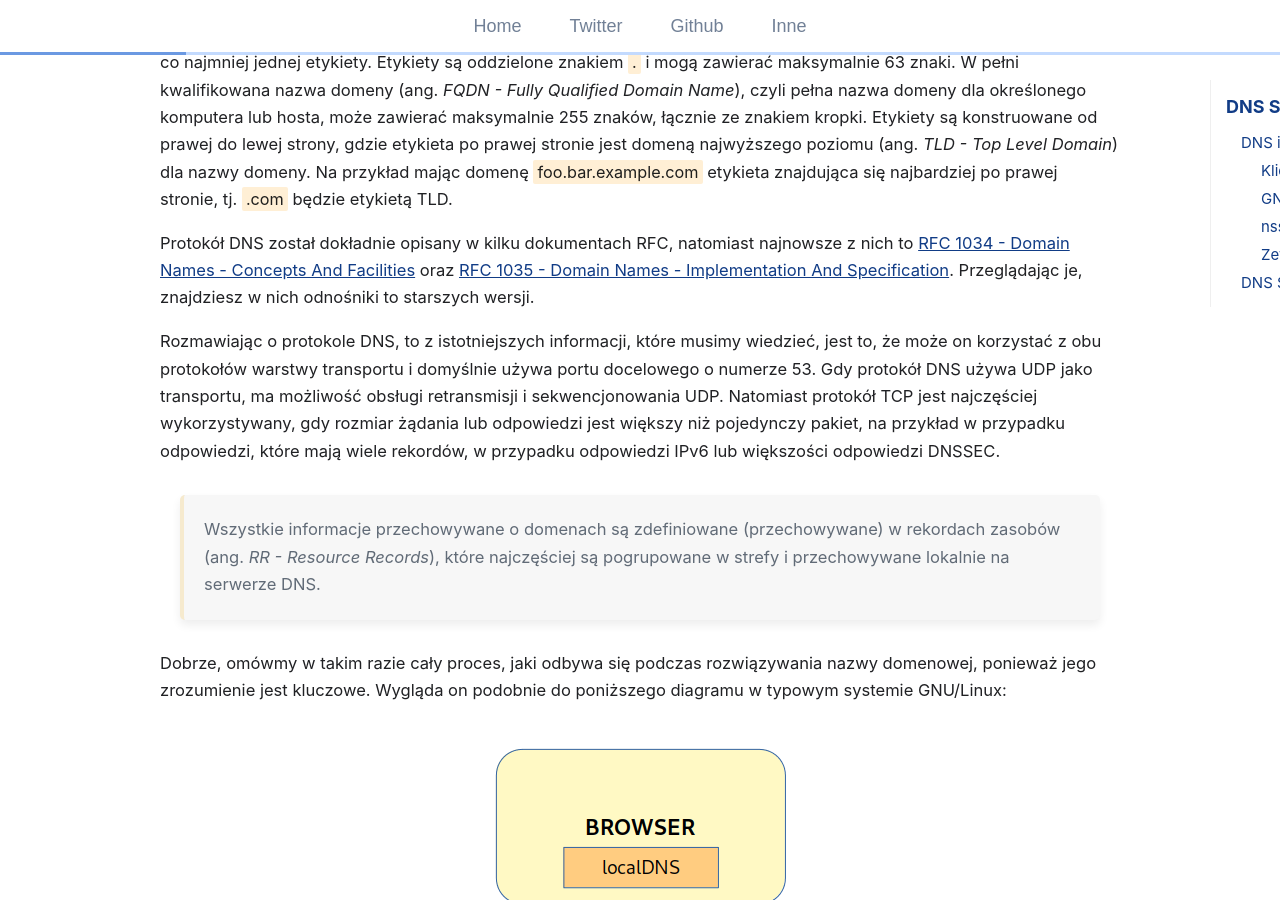
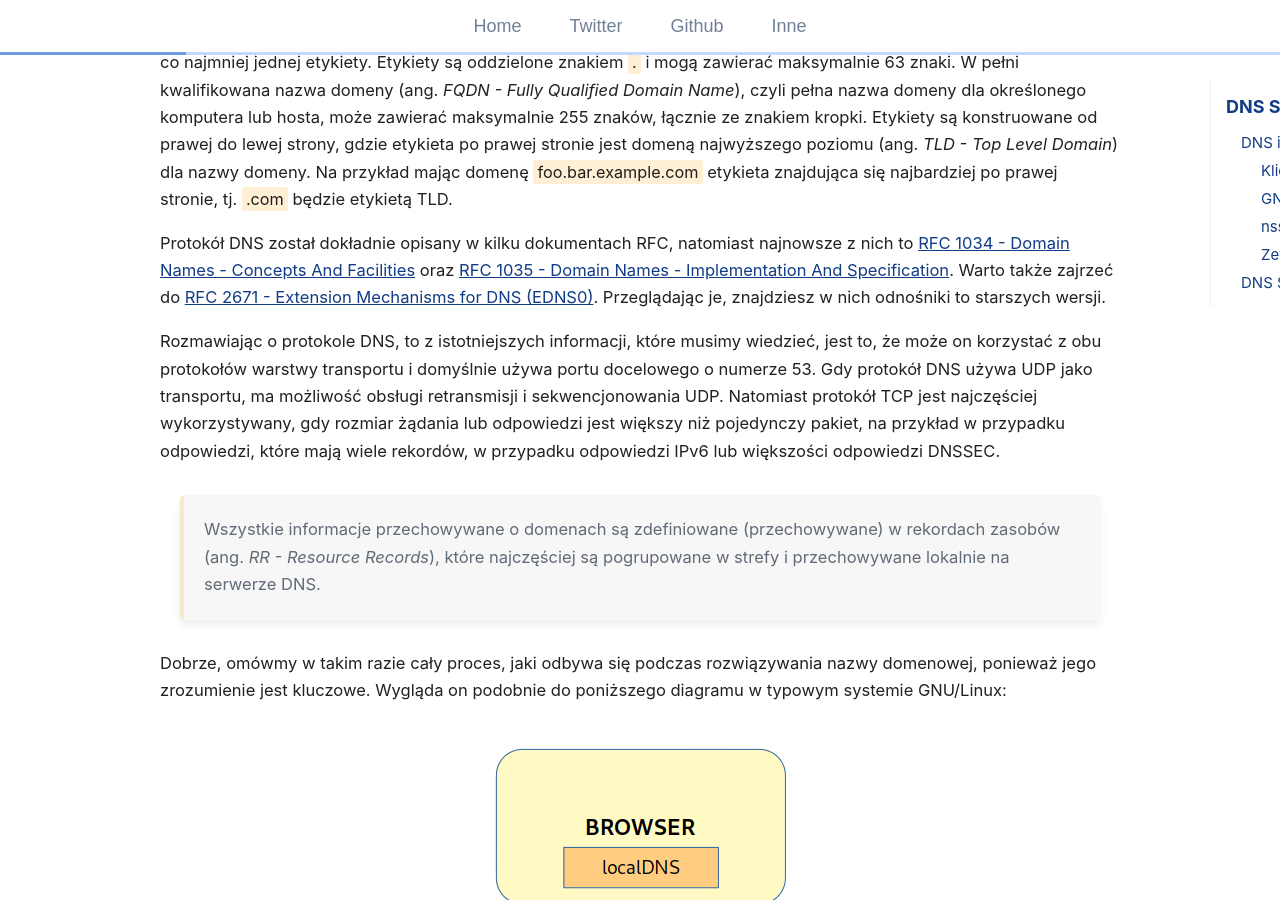
Before and after one commit to git04112019/trimstray.github.io, a Jekyll site: the page built from _posts/2020-10-03-dns_sinkhole_krok_po_kroku.md, in a window 1280 px wide and 900 px high, scrolled down 2247 px. Built offline with Jekyll 4.4.1, drawn with Linux system fonts in a browser that asks for light colours; comment, search, counter and statistics services are not loaded.

Commit message:
uncommited changes - signed-off-by: trimstray <trimstray@gmail.com>

```diff
--- a/_posts/2020-10-03-dns_sinkhole_krok_po_kroku.md
+++ b/_posts/2020-10-03-dns_sinkhole_krok_po_kroku.md
@@ -35,7 +35,7 @@ Jak dobrze wiemy, każdemu urządzeniu podłączonemu do sieci nadawany jest adr
 
 To, co wpisujemy w przeglądarce, nazywamy nazwą domenową (lub po prostu domeną). Każda taka nazwa składa się z co najmniej jednej etykiety. Etykiety są oddzielone znakiem <span class="h-b">.</span> i mogą zawierać maksymalnie 63 znaki. W pełni kwalifikowana nazwa domeny (ang. _FQDN - Fully Qualified Domain Name_), czyli pełna nazwa domeny dla określonego komputera lub hosta, może zawierać maksymalnie 255 znaków, łącznie ze znakiem kropki. Etykiety są konstruowane od prawej do lewej strony, gdzie etykieta po prawej stronie jest domeną najwyższego poziomu (ang. _TLD - Top Level Domain_) dla nazwy domeny. Na przykład mając domenę <span class="h-b">foo.bar.example.com</span> etykieta znajdująca się najbardziej po prawej stronie, tj. <span class="h-b">.com</span> będzie etykietą TLD.
 
-Protokół DNS został dokładnie opisany w kilku dokumentach RFC, natomiast najnowsze z nich to [RFC 1034 - Domain Names - Concepts And Facilities](https://tools.ietf.org/html/rfc1034) oraz [RFC 1035 - Domain Names - Implementation And Specification](https://tools.ietf.org/html/rfc1035). Przeglądając je, znajdziesz w nich odnośniki to starszych wersji.
+Protokół DNS został dokładnie opisany w kilku dokumentach RFC, natomiast najnowsze z nich to [RFC 1034 - Domain Names - Concepts And Facilities](https://tools.ietf.org/html/rfc1034) oraz [RFC 1035 - Domain Names - Implementation And Specification](https://tools.ietf.org/html/rfc1035). Warto także zajrzeć do [RFC 2671 - Extension Mechanisms for DNS (EDNS0)](https://tools.ietf.org/html/rfc2671). Przeglądając je, znajdziesz w nich odnośniki to starszych wersji.
 
 Rozmawiając o protokole DNS, to z istotniejszych informacji, które musimy wiedzieć, jest to, że może on korzystać z obu protokołów warstwy transportu i domyślnie używa portu docelowego o numerze 53. Gdy protokół DNS używa UDP jako transportu, ma możliwość obsługi retransmisji i sekwencjonowania UDP. Natomiast protokół TCP jest najczęściej wykorzystywany, gdy rozmiar żądania lub odpowiedzi jest większy niż pojedynczy pakiet, na przykład w przypadku odpowiedzi, które mają wiele rekordów, w przypadku odpowiedzi IPv6 lub większości odpowiedzi DNSSEC.
 
```
Also changed, not shown: assets/img/posts/dns_flow_with_sinkholing.png, assets/img/posts/dns_flow_without_sinkholing.png.
